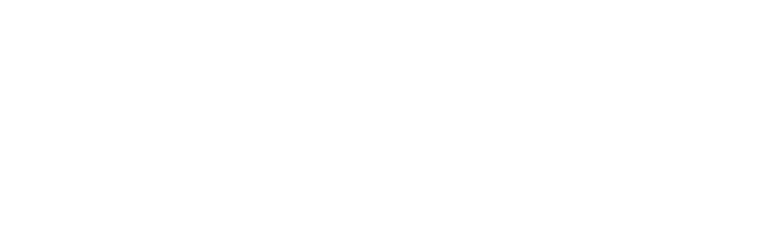
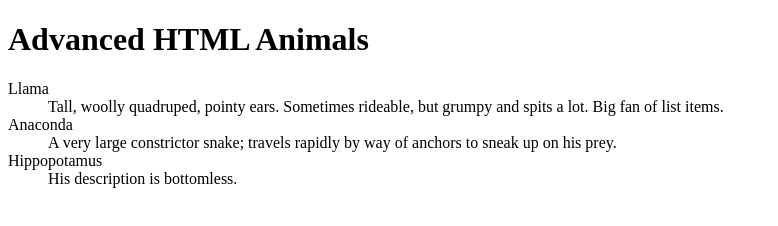
Before and after one commit to shiro-z117/TCSS-460-HTML, a plain HTML site: page files/text_basics_3.html in a window 1280 px wide. Shown: the whole page, without its empty margins (0-778 px from the left). Drawn offline with Linux system fonts and the light colour scheme.

Commit message:
jjjjjjjjjjjjjjjjjj

```diff
--- a/files/text_basics_3.html
+++ b/files/text_basics_3.html
@@ -1,6 +1,19 @@
 <!DOCTYPE html>
 <html>
+  <h1>Advanced HTML Animals</h1>
 
-
-
+  <dl>
+    <dt>Llama</dt>
+    <dd>
+      Tall, woolly quadruped, pointy ears. Sometimes rideable, but grumpy and
+      spits a lot. Big fan of list items.
+    </dd>
+    <dt>Anaconda</dt>
+    <dd>
+      A very large constrictor snake; travels rapidly by way of anchors to sneak
+      up on his prey.
+    </dd>
+    <dt>Hippopotamus</dt>
+    <dd>His description is bottomless.</dd>
+  </dl>
 </html>
```
